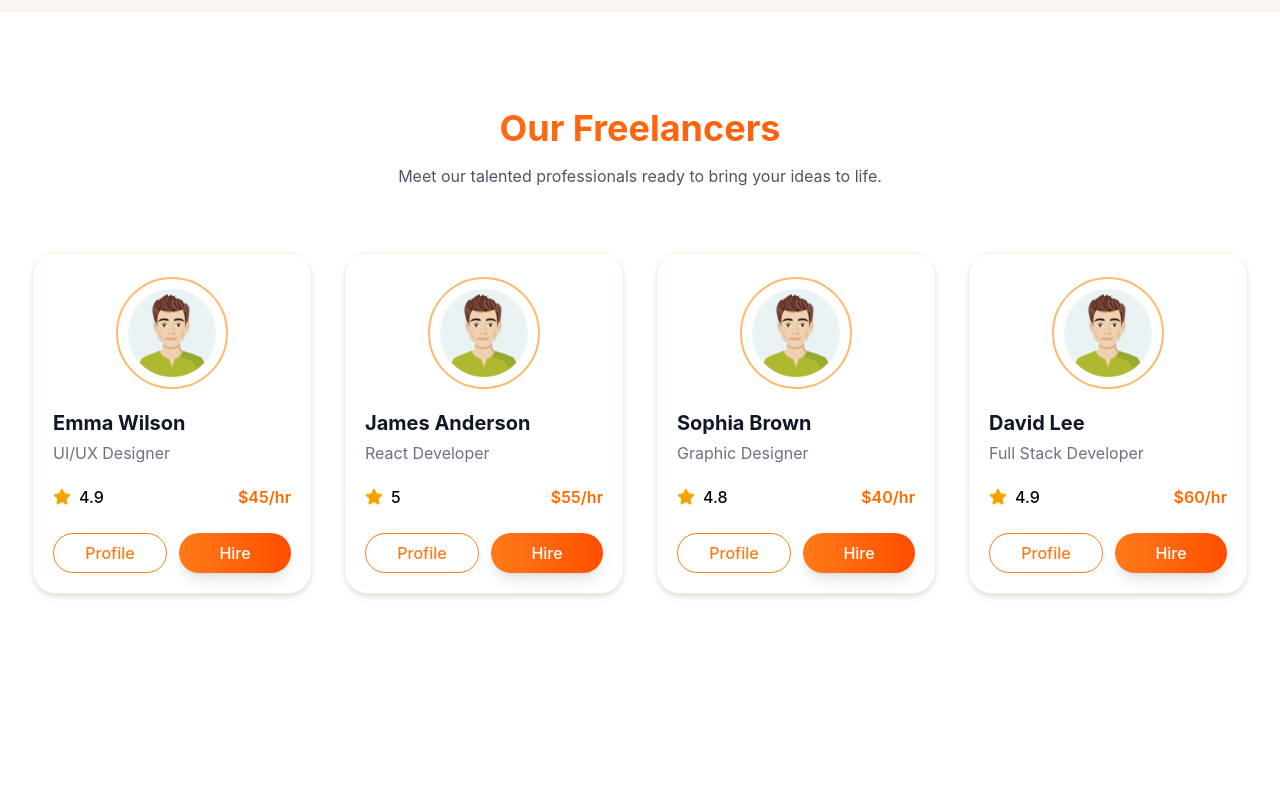
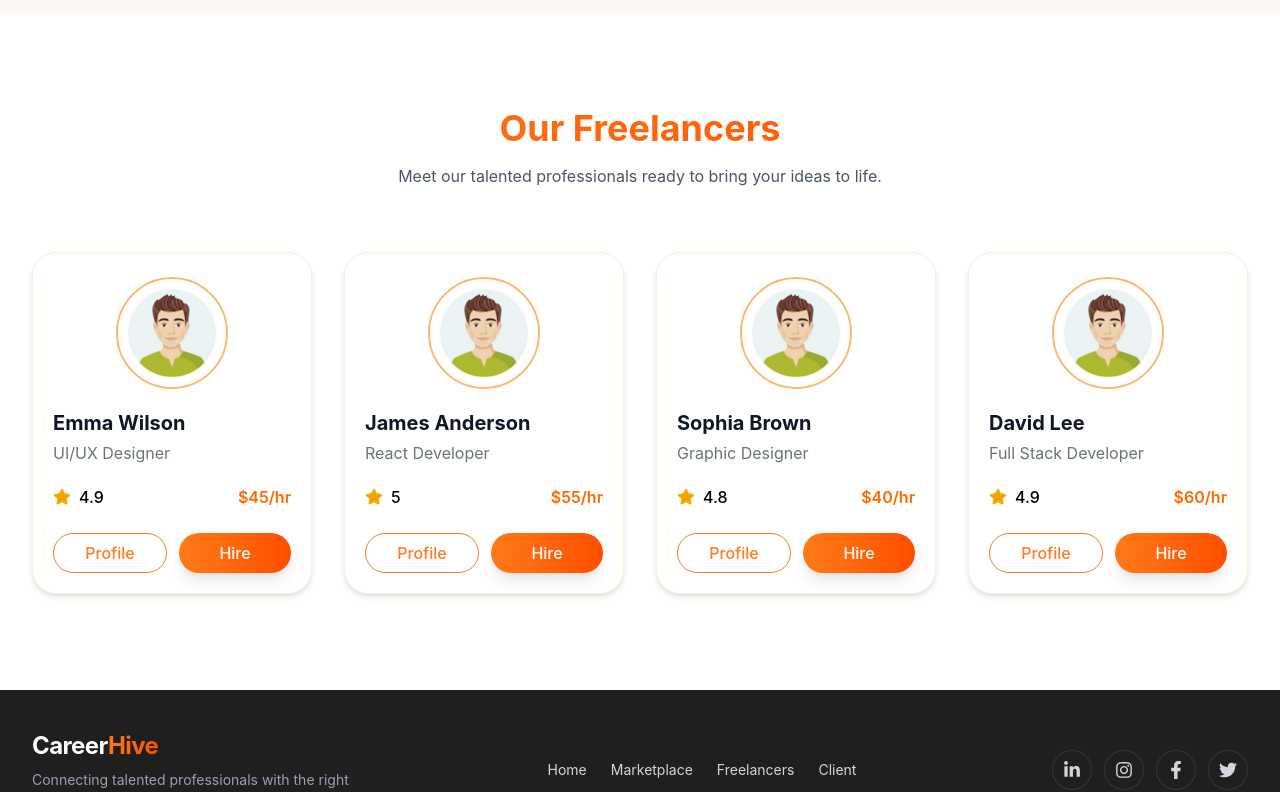
Before and after one commit to Rinshajasmin/careerhive-frontend, a React (Vite) app: page / in a window 1280 px wide. Shown: the part 2000-2792 px from the top of the page. Before the commit the page ends 2690 px from the top, so only its background shows below. Built offline with nearby package versions, Linux system fonts and the light colour scheme.

Commit message:
Build responsive Footer and reusable components

```diff
--- /dev/null
+++ b/src/components/common/Logo.tsx
@@ -0,0 +1,30 @@
+interface LogoProps {
+  variant?: "navbar" | "footer";
+}
+
+const Logo = ({ variant = "navbar" }: LogoProps) => {
+  const isFooter = variant === "footer";
+
+  return (
+    <a
+      href="/"
+      className={`
+        ${isFooter ? "text-2xl" : "text-3xl"}
+        font-bold
+        tracking-tight
+        cursor-pointer
+        select-none
+      `}
+    >
+      <span className={isFooter ? "text-white" : "text-gray-900"}>
+        Career
+      </span>
+
+      <span className="gradient-text">
+        Hive
+      </span>
+    </a>
+  );
+};
+
+export default Logo;
--- /dev/null
+++ b/src/components/common/SocialIcon.tsx
@@ -0,0 +1,62 @@
+import type { ReactNode } from "react";
+
+interface SocialIconProps {
+  href: string;
+  label: string;
+  children: ReactNode;
+  external?: boolean;
+}
+
+const SocialIcon = ({
+  href,
+  label,
+  children,
+  external = false,
+}: SocialIconProps) => {
+  return (
+    <a
+      href={href}
+      aria-label={label}
+      target={external ? "_blank" : undefined}
+      rel={external ? "noopener noreferrer" : undefined}
+      className="
+        group
+        w-10
+        h-10
+        rounded-full
+        p-[1px]
+        bg-white/10
+        hover:bg-gradient-to-r
+        hover:from-[#FF7A18]/70
+        hover:to-[#FF4D00]/70
+        transition-all
+        duration-300
+      "
+    >
+      <div
+        className="
+          w-full
+          h-full
+          rounded-full
+          bg-[#1F1F1F]
+          flex
+          items-center
+          justify-center
+        "
+      >
+        <span
+          className="
+            text-gray-300
+            group-hover:text-white
+            transition-colors
+            duration-300
+          "
+        >
+          {children}
+        </span>
+      </div>
+    </a>
+  );
+};
+
+export default SocialIcon;
--- a/src/components/layout/Footer.tsx
+++ b/src/components/layout/Footer.tsx
@@ -1,11 +1,162 @@
-import React from 'react'
+import {
+  FaLinkedinIn,
+  FaInstagram,
+  FaFacebookF,
+  FaTwitter,
+} from "react-icons/fa";
+import Logo from "../common/Logo";
+
+import SocialIcon from "../../components/common/SocialIcon";
 
 const Footer = () => {
   return (
-    <div>
+    <footer className="bg-[#1F1F1F] text-white">
+      <div className="max-w-7xl mx-auto px-6 lg:px-8 py-10">
 
-    </div>
-  )
-}
+        {/* Main Footer */}
+        <div className="flex flex-col md:flex-row items-center justify-between gap-8">
 
-export default Footer
+          {/* Brand */}
+          <div className="text-center md:text-left">
+           <Logo variant="footer"/>
+
+            <p className="mt-2 text-sm text-gray-400 max-w-xs">
+              Connecting talented professionals with the right opportunities.
+            </p>
+          </div>
+
+          {/* Navigation */}
+          <nav className="flex flex-wrap justify-center gap-x-6 gap-y-3 text-sm">
+            <a
+              href="#"
+              className="
+                text-gray-300
+                               gradient-hover
+
+              "
+            >
+              Home
+            </a>
+
+            <a
+              href="#"
+              className="
+                text-gray-300
+                               gradient-hover
+
+              "
+            >
+              Marketplace
+            </a>
+
+            <a
+              href="#"
+              className="
+                text-gray-300
+                gradient-hover
+              "
+            >
+              Freelancers
+            </a>
+
+            <a
+              href="#"
+              className="
+                text-gray-300
+                               gradient-hover
+
+              "
+            >
+              Client
+            </a>
+          </nav>
+
+          {/* Social Icons */}
+          {/* Social Icons */}
+<div className="flex items-center gap-3">
+
+
+  <SocialIcon
+    href="https://www.linkedin.com/in/rinshajasmin"
+    label="LinkedIn"
+    external
+  >
+    <FaLinkedinIn size={18} />
+  </SocialIcon>
+
+  <SocialIcon
+    href="#"
+    label="Instagram"
+    external
+  >
+    <FaInstagram size={18} />
+  </SocialIcon>
+
+  <SocialIcon
+    href="#"
+    label="Facebook"
+    external
+  >
+    <FaFacebookF size={18} />
+  </SocialIcon>
+
+  <SocialIcon
+    href="#"
+    label="Twitter"
+    external
+  >
+    <FaTwitter size={18} />
+  </SocialIcon>
+
+</div>
+        </div>
+
+        {/* Gradient Divider */}
+<div className="mt-8 h-px bg-gradient-to-r from-[#FF7A18]/60 to-[#FF4D00]/60" />
+{/* Bottom Bar */}
+<div
+  className="
+    pt-6
+    flex
+    flex-col
+    sm:flex-row
+    items-center
+    justify-between
+    gap-3
+    text-xs
+    text-gray-400
+  "
+>
+  <p>
+    © {new Date().getFullYear()} CareerHive. All rights reserved.
+  </p>
+
+  <div className="flex gap-5">
+    <a
+      href="#"
+      className="
+                       gradient-hover
+
+      "
+    >
+      Privacy
+    </a>
+
+    <a
+      href="#"
+      className="
+                       gradient-hover
+
+      "
+    >
+      Terms
+    </a>
+  </div>
+</div>
+
+      </div>
+    </footer>
+  );
+};
+
+export default Footer;
--- a/src/components/layout/Navbar.tsx
+++ b/src/components/layout/Navbar.tsx
@@ -1,6 +1,7 @@
 import { useState } from "react";
 import { HiOutlineMenuAlt3, HiOutlineX } from "react-icons/hi";
 import Button from "../common/Button";
+import Logo from "../common/Logo";
 
 const navLinks = [
   { name: "Home", path: "/" },
@@ -17,12 +18,7 @@ const Navbar = () => {
 
       <div className="max-w-7xl mx-auto h-20 px-6 lg:px-8 flex items-center justify-between">
         {/* Logo */}
-        <h1 className="text-3xl font-bold tracking-tight cursor-pointer select-none">
-          <span className="text-gray-900">Career</span>
-          <span className="gradient-text">
-            Hive
-          </span>
-        </h1>
+       <Logo/>
 
         {/* Desktop Nav */}
         <nav className="hidden lg:flex items-center gap-10">
--- a/src/index.css
+++ b/src/index.css
@@ -7,3 +7,11 @@
    bg-clip-text
    text-transparent;
 }
+.gradient-hover {
+  @apply transition-all duration-300
+    hover:bg-gradient-to-r
+    hover:from-[#FF7A18]
+    hover:to-[#FF4D00]
+    hover:bg-clip-text
+    hover:text-transparent;
+}
```
